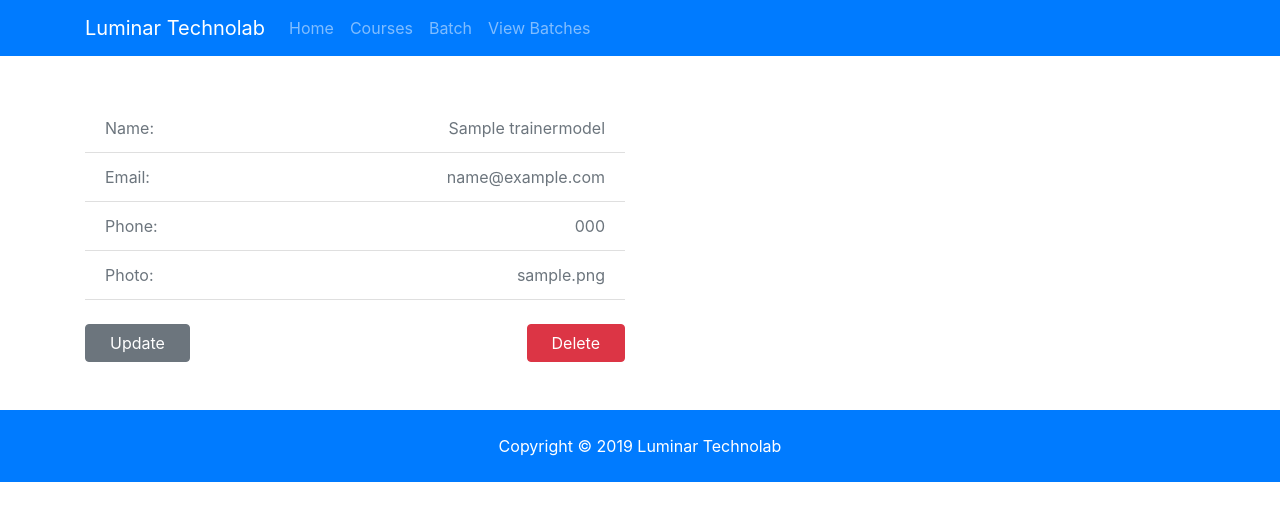
After one commit to jissmonjose/students-courses-app, a Django app: page /trainer/1 in a window 1280 px wide. The commit adds this page. Shown: the top 521 px of the page. Run offline with Django 3.2, Linux system fonts and the light colour scheme; tables that the repository leaves empty hold one stand-in row (values such as "Sample post"); some libraries are stand-ins or nearby versions.

Commit message:
created views and templates for trainer

```diff
--- /dev/null
+++ b/user_reg_proj_root/templates/trainers/each_trainer.html
@@ -0,0 +1,37 @@
+{% extends 'trainers/base.html'%}
+
+
+{% block content%}
+<div class="container">
+    <div class="row mb-5 fields mt-5">
+    <div class="col-md-6">
+    {% if new %}
+    <ul class="list-group list-group-flush">
+        <li class="list-group-item text-secondary">Name:
+            <span class="float-right"> {{new.name}}</span>
+        </li>
+        <li class="list-group-item text-secondary">Email:
+            <span class="float-right">{{new.email}}</span>
+        </li>
+        <li class="list-group-item text-secondary">Phone:
+            <span class="float-right">{{new.phone}}</span>
+        </li>
+        <li class="list-group-item text-secondary">Photo:
+            <span class="float-right">{{new.photo}}</span>
+        </li>
+
+    </ul>
+          <div class="pt-4">
+        <a href="#" class="btn btn-secondary float-left px-4">Update</a>
+        <a href="#" class="btn btn-danger float-right px-4">Delete</a>
+            </div>
+        {% endif %}
+    </div>
+    </div>
+</div>
+
+
+
+
+
+{% endblock%}
--- a/user_reg_proj_root/templates/userapp/home.html
+++ b/user_reg_proj_root/templates/userapp/home.html
@@ -7,5 +7,6 @@
     <a href="{% url 'course_create' %}">Create Course</a>
     <a href="{% url 'batch_list' %}">Batches</a>
     <a href="{% url 'course_view' %}">Courses Available</a>
+    <a href="{% url 'trainer_create' %}">Add trainers</a>
 </div>
 {% endblock %}
--- a/user_reg_proj_root/trainers/urls.py
+++ b/user_reg_proj_root/trainers/urls.py
@@ -1,5 +1,8 @@
 from django.urls import path
 from . import views
+
 urlpatterns = [
-    path('', views.trainer, name='trainer'),
+    path('', views.trainer_create, name='trainer_create'),
+    path('trainers/', views.trainer_view, name='trainer_view'),
+    path('<int:trainer_id>', views.trainer_one, name='trainer_one'),
 ]
--- a/user_reg_proj_root/trainers/views.py
+++ b/user_reg_proj_root/trainers/views.py
@@ -1,7 +1,37 @@
-from django.shortcuts import render
+from django.shortcuts import render, redirect, get_object_or_404
+from django.forms import ModelForm
+from .models import TrainerModel
+
+
+# create a model form
+class TrainerForm(ModelForm):
+    class Meta:
+        model = TrainerModel
+        fields = '__all__'
 
 
 # Create your views here.
 
-def trainer(request):
-    return render(request, 'trainers/index.html')
+# create trainer
+def trainer_create(request):
+    form = TrainerForm(request.POST or None)
+    if form.is_valid():
+        form.save()
+        return redirect('trainer_view')
+    return render(request, 'trainers/index.html', {'form': form})
+
+
+# view all trainer
+def trainer_view(request, template_name='trainers/trainers.html'):
+    data = TrainerModel.objects.all().order_by('name')
+    context = {
+        'data': data
+    }
+    return render(request, template_name, context)
+
+
+# view each trainer details
+def trainer_one(request, trainer_id, template_name='trainers/each_trainer.html'):
+    new = get_object_or_404(TrainerModel, pk=trainer_id)
+    context = {'new': new}
+    return render(request, template_name, context)
```
Also changed, not shown: user_reg_proj_root/templates/trainers/index.html (+16 -0 lines), user_reg_proj_root/templates/trainers/trainers.html (added, +15 -0 lines), user_reg_proj_root/trainers/models.py (line endings or trailing spaces).
